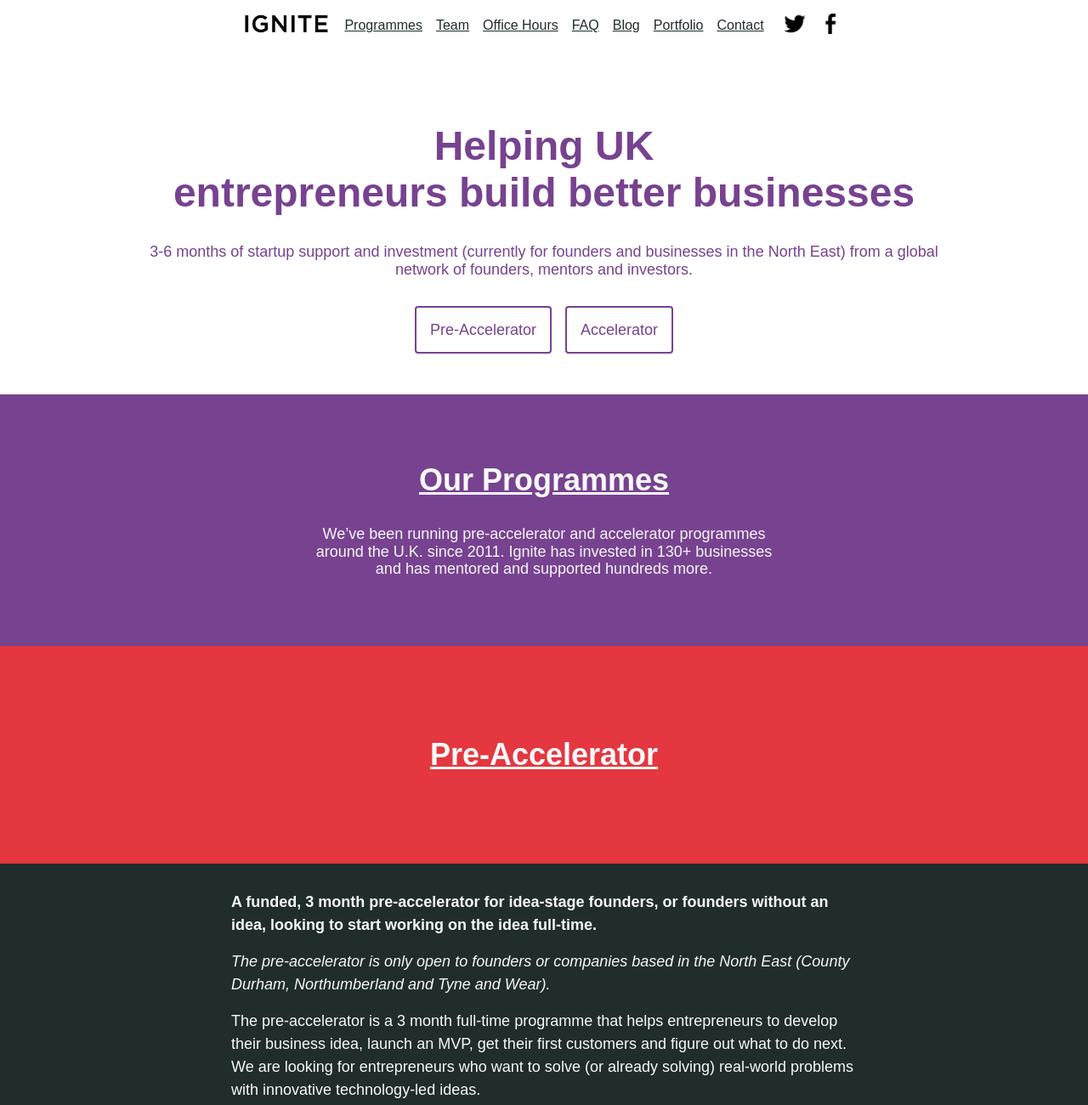
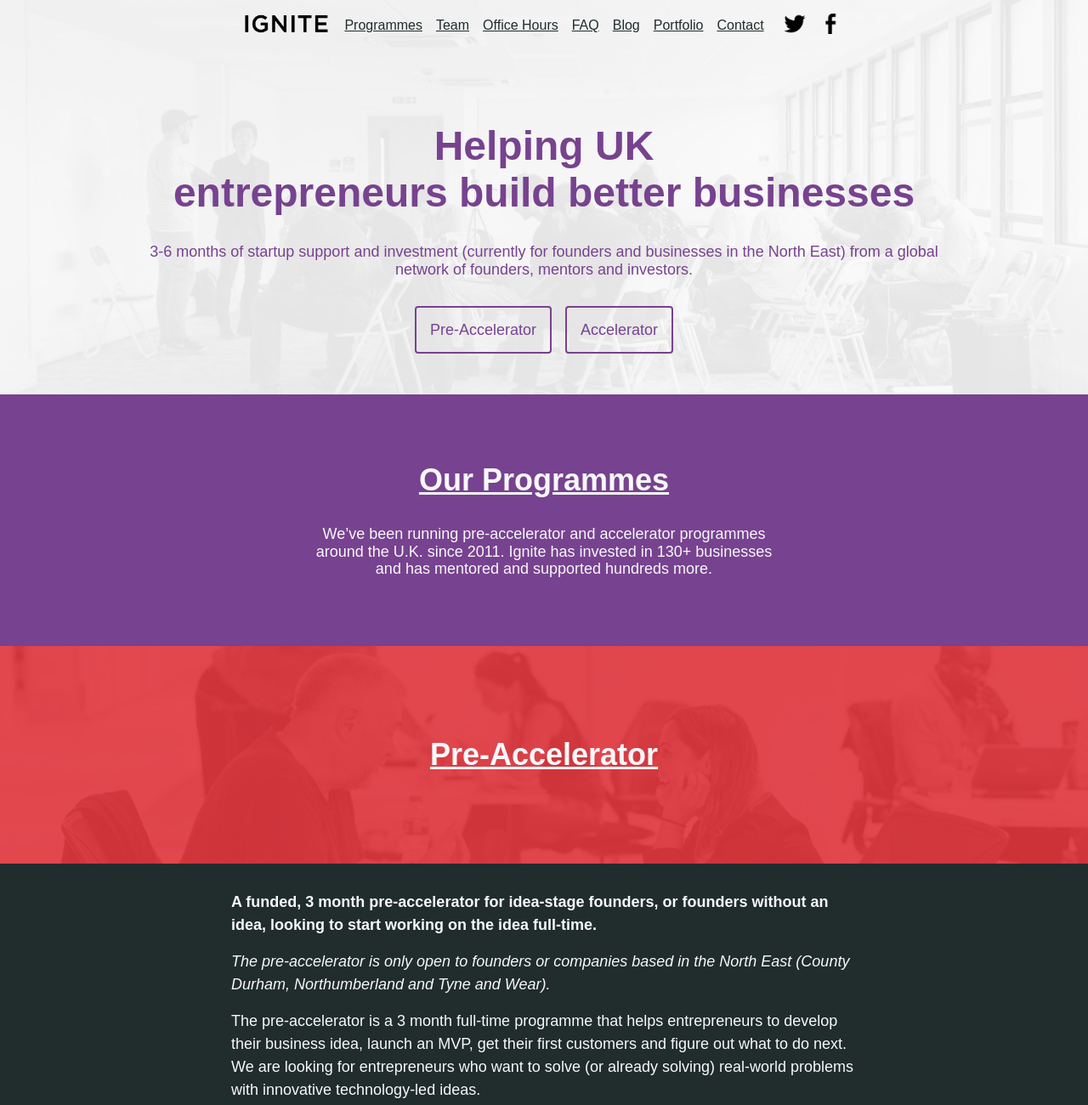
Before and after one commit to jasper-lyons/ignite.io, a website: page index.html in a window 1280 px wide. Shown: the top 1300 px of the page at 85% size. Drawn offline with Linux system fonts and the light colour scheme; the site is published under a folder, as on GitHub Pages, so addresses that start at the root find nothing.

Commit message:
Fix missing images

```diff
--- a/index.html
+++ b/index.html
@@ -58,15 +58,15 @@
       }
 
       .hero-img {
-        background: center / cover no-repeat url("/images/hero.jpg");
+        background: center / cover no-repeat url("./images/hero.jpg");
       }
 
       .pre-accelerator-img {
-        background: 50% 35% / cover no-repeat url("/images/pre-accelerator.jpg");
+        background: 50% 35% / cover no-repeat url("./images/pre-accelerator.jpg");
       }
 
       .accelerator-img {
-        background: center / cover no-repeat url("/images/accelerator.jpg");
+        background: center / cover no-repeat url("./images/accelerator.jpg");
       }
 
       @media (max-width: 576px) {
```
